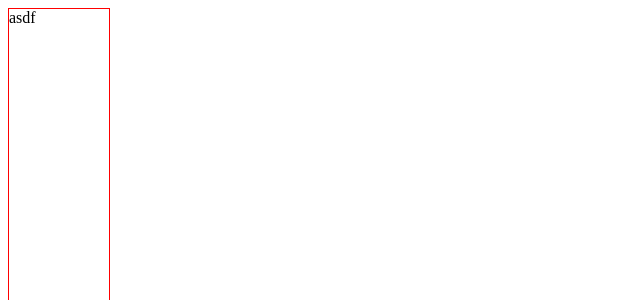
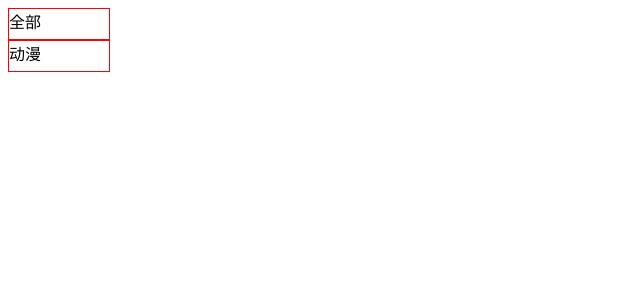
Before and after one commit to zerochenkun/duyi-vue-bilibili, a Vue app: page / in a window 1280 px wide. Shown: the top 300 px of the page, without its empty margins (0-640 px from the left). Built offline with nearby package versions, Linux system fonts and the light colour scheme.

Commit message:
父子通信 点击效果

```diff
--- a/src/App.vue
+++ b/src/App.vue
@@ -1,7 +1,14 @@
 <template>
-  <div style="width: 100px; height: 600px; border: 1px solid red">
-    <Item > asdf </Item>
-    <!-- <Item :isActive="true"> asdf </Item> -->
+  <div>
+    <div style="width: 100px; height: 30px; border: 1px solid red">
+      <Item :isActive="curActive === 'cartoon'" @activeItem="curActive = 'cartoon'"> 全部 </Item>
+      <!-- <Item :isActive="false"> asdf </Item> -->
+    </div>
+    <div style="width: 100px; height: 30px; border: 1px solid red">
+      <Item :isActive="curActive === 'e-sports'" @activeItem="curActive = 'e-sports'">
+        动漫</Item
+      >
+    </div>
   </div>
 </template>
 
@@ -12,6 +19,16 @@ export default {
   components: {
     Item,
   },
+  data() {
+    return {
+      curActive: "",
+    };
+  },
+  methods: {
+    doSomething(e) {
+      console.log("e: ", e);
+    },
+  },
 };
 </script>
 
--- a/src/components/Item.vue
+++ b/src/components/Item.vue
@@ -1,5 +1,5 @@
 <template>
-  <div class="item" :class="{active:isActive}">
+  <div class="item" :class="{active:isActive}" @click="handleClick">
     <slot />
   </div>
 </template>
@@ -12,6 +12,11 @@ export default {
             // required:true,
             default:false
         }
+    },
+    methods:{
+      handleClick(){
+        this.$emit("activeItem",false)
+      }
     }
 };
 </script>
@@ -21,6 +26,7 @@ export default {
   cursor: pointer;
   width: 100%;
   height: 100%;
+  transition:all .3s;
 }
 .item:hover {
   background: #f4f4f4;
```
